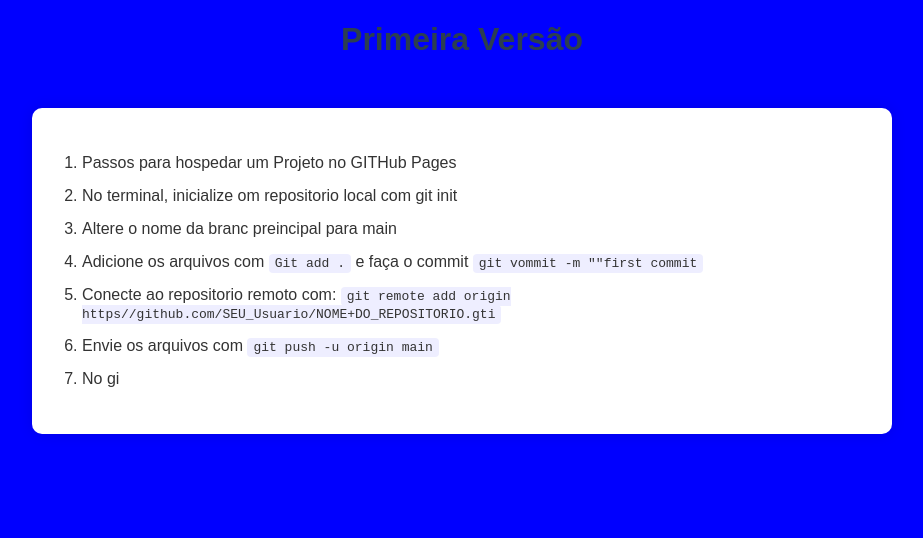
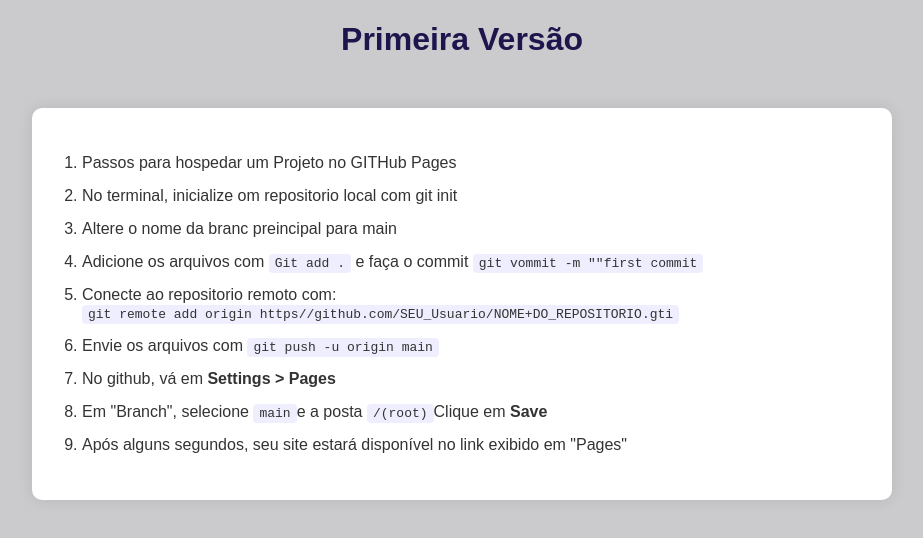
Before and after one commit to FelipeAugustoSan/Passos-do-github, a plain HTML site: page index.html in a window 1280 px wide. Shown: the whole page, without its empty margins (178-1101 px from the left). Drawn offline with Linux system fonts and the light colour scheme.

Commit message:
Melhor versão dos passos

```diff
--- a/index.html
+++ b/index.html
@@ -16,9 +16,11 @@
                 <li>No terminal, inicialize om repositorio local com git init</li>
                 <li>Altere o nome da branc preincipal para main</li>
                 <li>Adicione os arquivos com <code>Git add .</code> e faça o commit <code>git vommit -m ""first commit</code></li>
-                <li>Conecte ao repositorio remoto com: <CODe>git remote add origin https//github.com/SEU_Usuario/NOME+DO_REPOSITORIO.gti</CODe></li>
+                <li>Conecte ao repositorio remoto com: <br> <CODe>git remote add origin https//github.com/SEU_Usuario/NOME+DO_REPOSITORIO.gti</CODe></li>
                 <li>Envie os arquivos com <code>git push -u origin main</code></li>
-                <li>No gi</li>
+                <li>No github, vá em <strong>Settings > Pages</strong></li>
+                <li>Em "Branch", selecione <code>main</code>e a posta  <code>/(root)</code>Clique em <strong>Save</strong></li>
+                <li>Após alguns segundos, seu site estará disponível no link exibido em "Pages"</li>
 
             </ol>
         </Div>
--- a/style.css
+++ b/style.css
@@ -1,6 +1,6 @@
 body {
     font-family: Arial, sans-serif;
-    background-color: blue;
+    background-color: rgb(203, 203, 206);
     color: #333;
     margin: 0;
     padding: 0;
@@ -17,7 +17,7 @@ body {
 
   h1 {
     text-align: center;
-    color: #2c3e50;
+    color: #1f154d;
   }
 
   ol {
```
